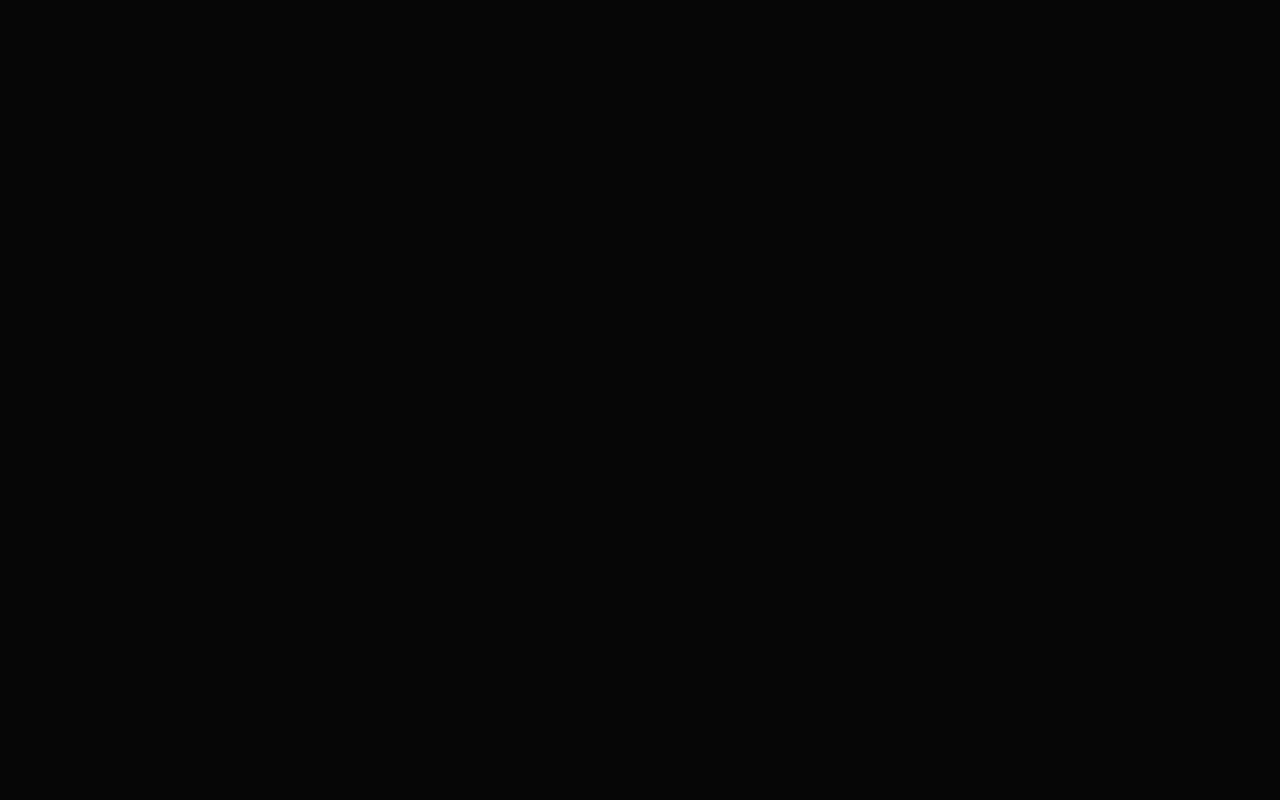
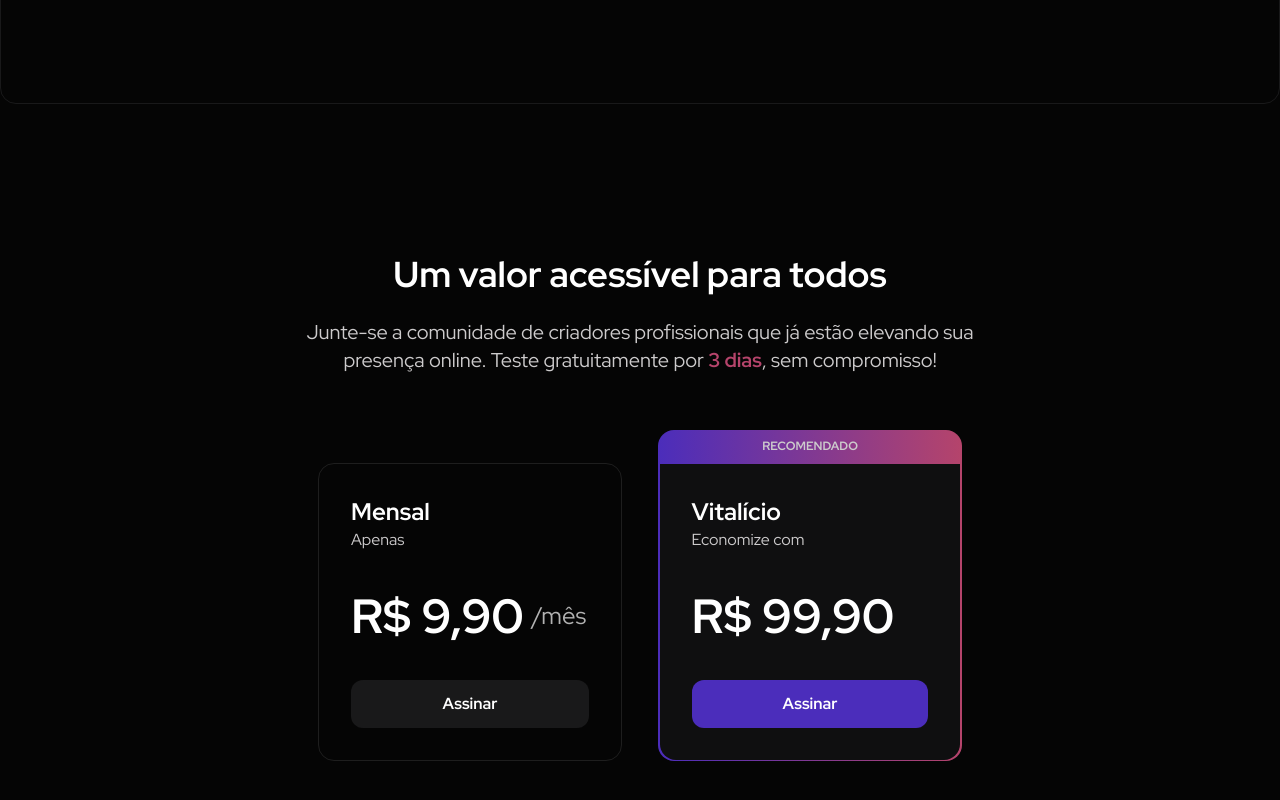
Before and after one commit to andersondev96/micro-saas-rocketseat-project-in-bio, a Next.js app: page / in a window 1280 px wide. Shown: the part 1608-2408 px from the top of the page. Before the commit the page ends 912 px from the top, so only its background shows below. Built offline with nearby package versions, Linux system fonts and the light colour scheme.

Commit message:
Criando as seções de vídeo e pricing

```diff
--- /dev/null
+++ b/app/components/landing-page/pricing.tsx
@@ -0,0 +1,52 @@
+import { TRIAL_DAYS } from "@/app/lib/config";
+import Button from "../ui/button";
+
+export default function Pricing() {
+  return (
+    <div className="my-[150px] flex flex-col items-center gap-14">
+      <div className="flex flex-col items-center gap-6">
+        <h3 className="text-4xl font-bold text-white">Um valor acessível para todos</h3>
+        <p className="text-content-body text-xl text-center">
+          Junte-se a comunidade de criadores profissionais que já estão elevando
+          sua <br />
+          presença online. Teste gratuitamente por{" "}
+          <strong className="text-accent-pink">{TRIAL_DAYS} dias</strong>, sem compromisso!
+        </p>
+      </div>
+      <div className="flex items-end gap-9">
+        <div className="w-[304px] p-8 flex flex-col gap-7 rounded-2xl border border-[#1E1E1E]">
+          <div className="flex flex-col">
+            <span className="text-white font-bold text-2xl">Mensal</span>
+            <span className="text-content-body">Apenas</span>
+
+          </div>
+          <div className="flex items-center gap-2">
+            <span className="text-white font-bold text-[48px]">R$ 9,90</span>
+            <span className="text-content-headline text-2xl">/mês</span>
+          </div>
+          <Button variant="secondary">Assinar</Button>
+        </div>
+        <div className="flex flex-col">
+          <div className="flex justify-center items-center rounded-t-2xl p-2 w-[304px] bg-[linear-gradient(90deg,#4B2DBB_0%,#B5446B_100%)]">
+            <span className="uppercase text-xs font-bold">Recomendado</span>
+          </div>
+          <div className="p-[1.6px] bg-[linear-gradient(90deg,#4B2DBB_0%,#B5446B_100%)] rounded-b-2xl">
+            <div className="w-full bg-background-secondary p-8 flex flex-col gap-7 rounded-b-2xl">
+              <div className="flex flex-col">
+                <span className="text-white font-bold text-2xl">Vitalício</span>
+                <span className="text-content-body">Economize com</span>
+
+              </div>
+              <div className="flex items-center gap-1">
+                <span className="text-white font-bold text-[48px]">
+                  R$ 99,90
+                </span>
+              </div>
+              <Button>Assinar</Button>
+            </div>
+          </div>
+        </div>
+      </div>
+    </div>
+  )
+}
--- /dev/null
+++ b/app/components/landing-page/video-explanation.tsx
@@ -0,0 +1,9 @@
+import { Play } from "lucide-react";
+
+export default function VideoExplanation() {
+  return (
+    <div className="border rounded-2xl border-border-primary aspect-video flex items-center justify-center my-20">
+      <Play className="text-accent-purple size-16" />
+    </div>
+  )
+}
--- /dev/null
+++ b/app/lib/config.ts
@@ -0,0 +1 @@
+export const TRIAL_DAYS = 3
--- a/app/page.tsx
+++ b/app/page.tsx
@@ -1,5 +1,7 @@
 import Header from "./components/landing-page/header";
 import Hero from "./components/landing-page/hero";
+import Pricing from "./components/landing-page/pricing";
+import VideoExplanation from "./components/landing-page/video-explanation";
 
 export default function Home() {
   return (
@@ -7,10 +9,12 @@
       <Header />
       <div className="pt-28">
         <Hero />
+        <VideoExplanation />
+        <Pricing />
       </div>
 
-      {/* <VideoExplanation />
-      <Pricing />
+      {/*
+
       <FAQ /> */}
     </div>
   );
```
